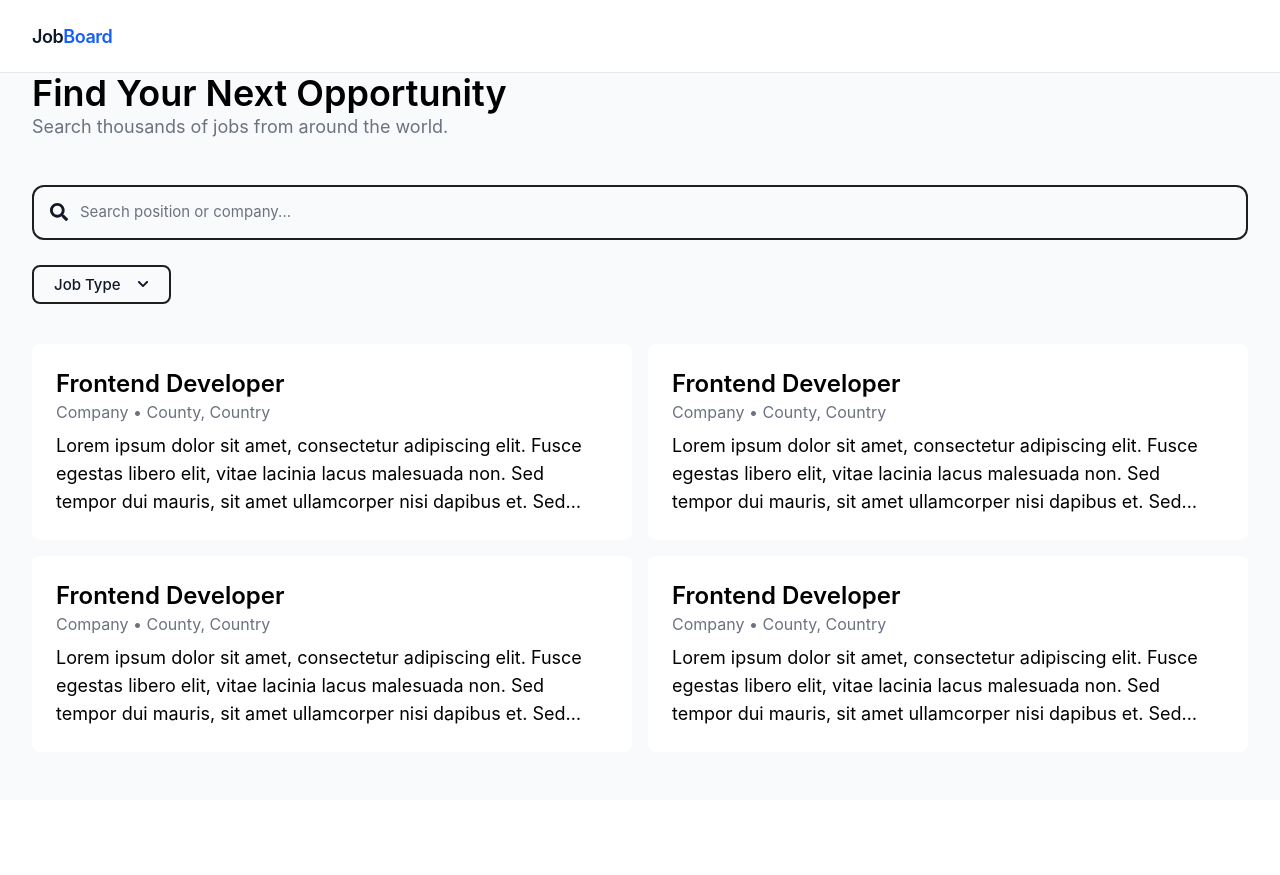
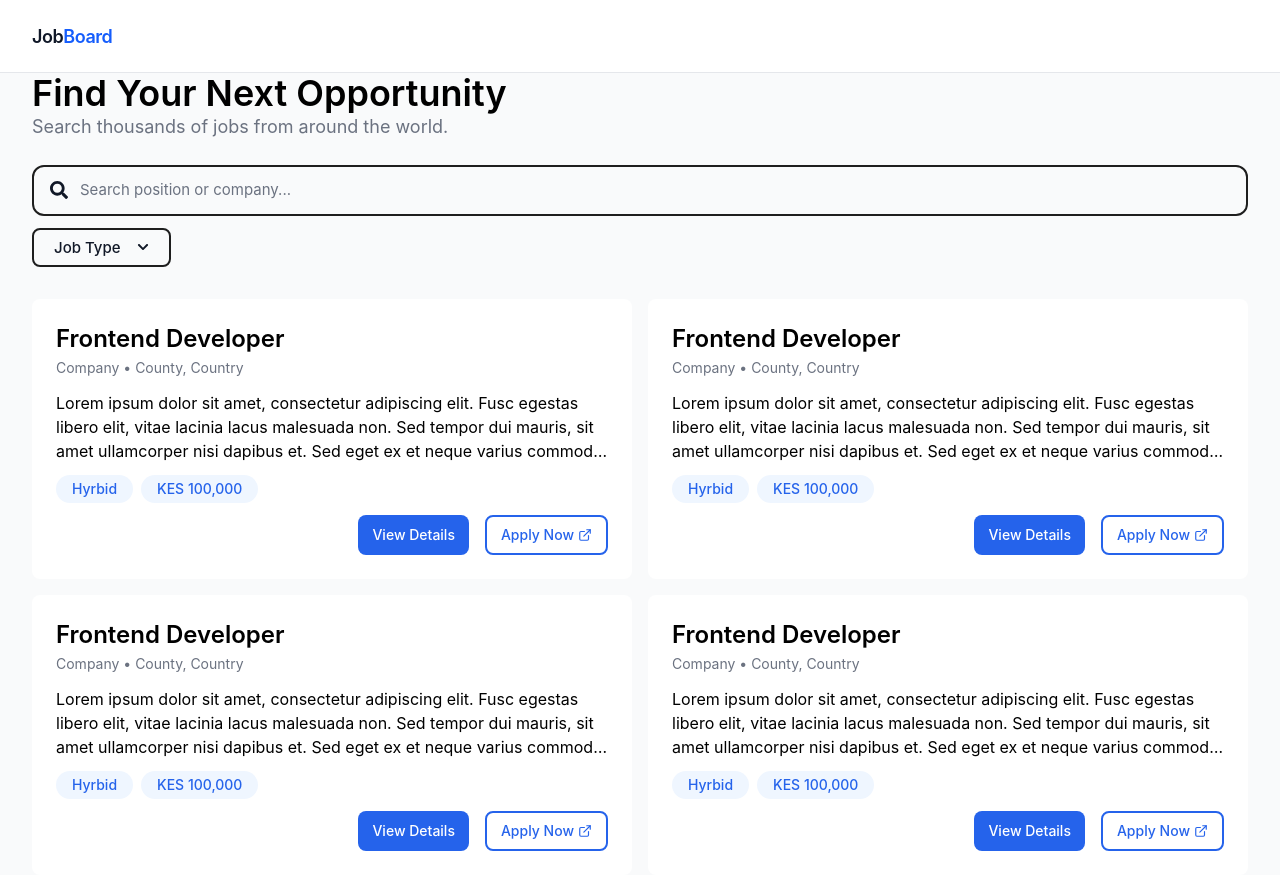
Before and after one commit to GloriaMMuthumbi/react-job-board, a React (Vite) app: page / in a window 1280 px wide. Before the commit the page ends 800 px from the top, so only its background shows below. Built offline with nearby package versions, Linux system fonts and the light colour scheme.

Commit message:
update:! working on job card component

```diff
--- a/src/App.jsx
+++ b/src/App.jsx
@@ -7,18 +7,18 @@ function App() {
   return (
     <div className="min-h-screen bg-gray-50 ">
       <Navbar />
-      <div className="max-w-7xl mx-auto px-6 lg:px-8 h-18 min-h-[72px]" >
+      <div className="max-w-7xl mx-auto px-6 lg:px-8 h-18 min-h-18" >
         <h1 className="font-semibold text-4xl">Find Your Next Opportunity</h1>
         <p className="text-lg text-[#6B7280]">Search thousands of jobs from around the world.</p>
       </div>
-      <div className="max-w-7xl mx-auto px-6 lg:px-8 mt-10">
+      <div className="max-w-7xl mx-auto px-6 lg:px-8 mt-5">
         <SearchBar />
         <FilterDropdown
           label="Job Type"
           options={["Remote", "Onsite", "Hybrid"]}
         />
       </div>
-      <div className="grid grid-cols-2 gap-4 max-w-7xl mx-auto px-6 lg:px-8 mt-10">
+      <div className="grid grid-cols-2 gap-4 max-w-7xl mx-auto px-6 lg:px-8 mt-8">
         <JobCard />
         <JobCard />
         <JobCard />
--- a/src/components/JobCard.jsx
+++ b/src/components/JobCard.jsx
@@ -1,11 +1,28 @@
+import { FiExternalLink } from "react-icons/fi";
+import JobTag from "./JobTag";
+import PrimaryBtn from "./PrimaryBtn";
+import SecondaryBtn from "./SecondaryBtn";
+
 function JobCard(/*This is where the paramaters for the job card will go*/) {
     return (
-        <div className="bg-white rounded-lg px-6 py-6 grid space-y-2">
+        <div className="bg-white rounded-lg px-6 py-6 grid space-y-3">
             <div>
                 <h2 className="font-semibold text-2xl">Frontend Developer</h2>
-                <span className="text-[#6B7280]">Company • County, Country</span>
+                <span className="text-[#6B7280] text-sm">Company • County, Country</span>
             </div>
-            <p className="text-lg line-clamp-3 md:text-clip">Lorem ipsum dolor sit amet, consectetur adipiscing elit. Fusce egestas libero elit, vitae lacinia lacus malesuada non. Sed tempor dui mauris, sit amet ullamcorper nisi dapibus et. Sed eget ex et neque varius commodo in in leo. Vestibulum tincidunt porttitor imperdiet. Pellentesque dapibus ut erat in condimentum. Donec tortor ex, gravida at facilisis a, ornare non lectus. Sed velit risus, elementum ut purus vel, elementum posuere mi. In ac dictum eros. Pellentesque dignissim nec ligula eu mattis. Class aptent taciti sociosqu ad litora torquent per conubia nostra, per inceptos himenaeos. Cras vel vulputate lacus. Sed sit amet sapien facilisis, ullamcorper sapien vel, luctus ligula.</p>
+            <p className="line-clamp-3 md:text-clip">Lorem ipsum dolor sit amet, consectetur adipiscing elit. Fusc egestas libero elit, vitae lacinia lacus malesuada non. Sed tempor dui mauris, sit amet ullamcorper nisi dapibus et. Sed eget ex et neque varius commodo in in leo. Vestibulum tincidunt porttitor imperdiet. Pellentesque dapibus ut erat in condimentum. Donec tortor ex, gravida at facilisis a, ornare non lectus. Sed velit risus, elementum ut purus vel, elementum posuere mi. In ac dictum eros. Pellentesque dignissim nec ligula eu mattis. Class aptent taciti sociosqu ad litora torquent per conubia nostra, per inceptos himenaeos. Cras vel vulputate lacus. Sed sit amet sapien facilisis, ullamcorper sapien vel, luctus ligula.</p>
+            <div className="flex gap-2">
+                <JobTag
+                    label="Hyrbid"
+                />
+                <JobTag
+                    label="KES 100,000"
+                />
+            </div>
+            <div className="flex justify-end h-full gap-4">
+                <PrimaryBtn label="View Details" />
+                <SecondaryBtn label="Apply Now" icon={<FiExternalLink />} />
+            </div>
         </div>
     );
 }
--- a/src/components/JobTag.jsx
+++ b/src/components/JobTag.jsx
@@ -1,6 +1,8 @@
-function JobTag() {
+function JobTag({ label }) {
     return(
-        <div>This is a tag</div>
+        <div className="rounded-full text-sm bg-[#EFF6FF] border-[#2563EB] px-4 py-1 text-[#2563EB] font-medium inline-block">
+            {label}
+        </div>
     );
 }
 
--- /dev/null
+++ b/src/components/PrimaryBtn.jsx
@@ -0,0 +1,10 @@
+function PrimaryBtn({ label, icon: Icon }){
+    return(
+        <div className="items-center text-sm rounded-lg gap-1 bg-[#2563EB] px-3.5 h-10 inline-flex text-white font-medium">
+            {Icon && <Icon />}
+            {label}
+        </div>
+    );
+}
+
+export default PrimaryBtn;
--- a/src/components/SearchBar.jsx
+++ b/src/components/SearchBar.jsx
@@ -2,7 +2,7 @@ import { FaSearch } from "react-icons/fa";
 
 function SearchBar() {
     return (
-        <div className="flex gap-y-2 items-center gap-3 border-2 border-[#1E1E1E] rounded-xl px-4 py-3.5 mb-[25px]">
+        <div className="flex gap-y-2 items-center gap-3 border-2 border-[#1E1E1E] rounded-xl px-4 py-3 mb-3">
             <FaSearch className="text-[#111827] shrink-0" size={18}/>
             <input
                 type="text"
--- /dev/null
+++ b/src/components/SecondaryBtn.jsx
@@ -0,0 +1,10 @@
+function SecondaryBtn({ label, icon }){
+    return(
+        <div className="items-center rounded-lg gap-1 border-[#2563EB] border-2 px-3.5 h-10 inline-flex text-[#2563EB] font-medium text-sm">
+            {label}
+            {icon}
+        </div>
+    );
+}
+
+export default SecondaryBtn;
```
Also changed, not shown: src/components/Button.jsx (deleted).
